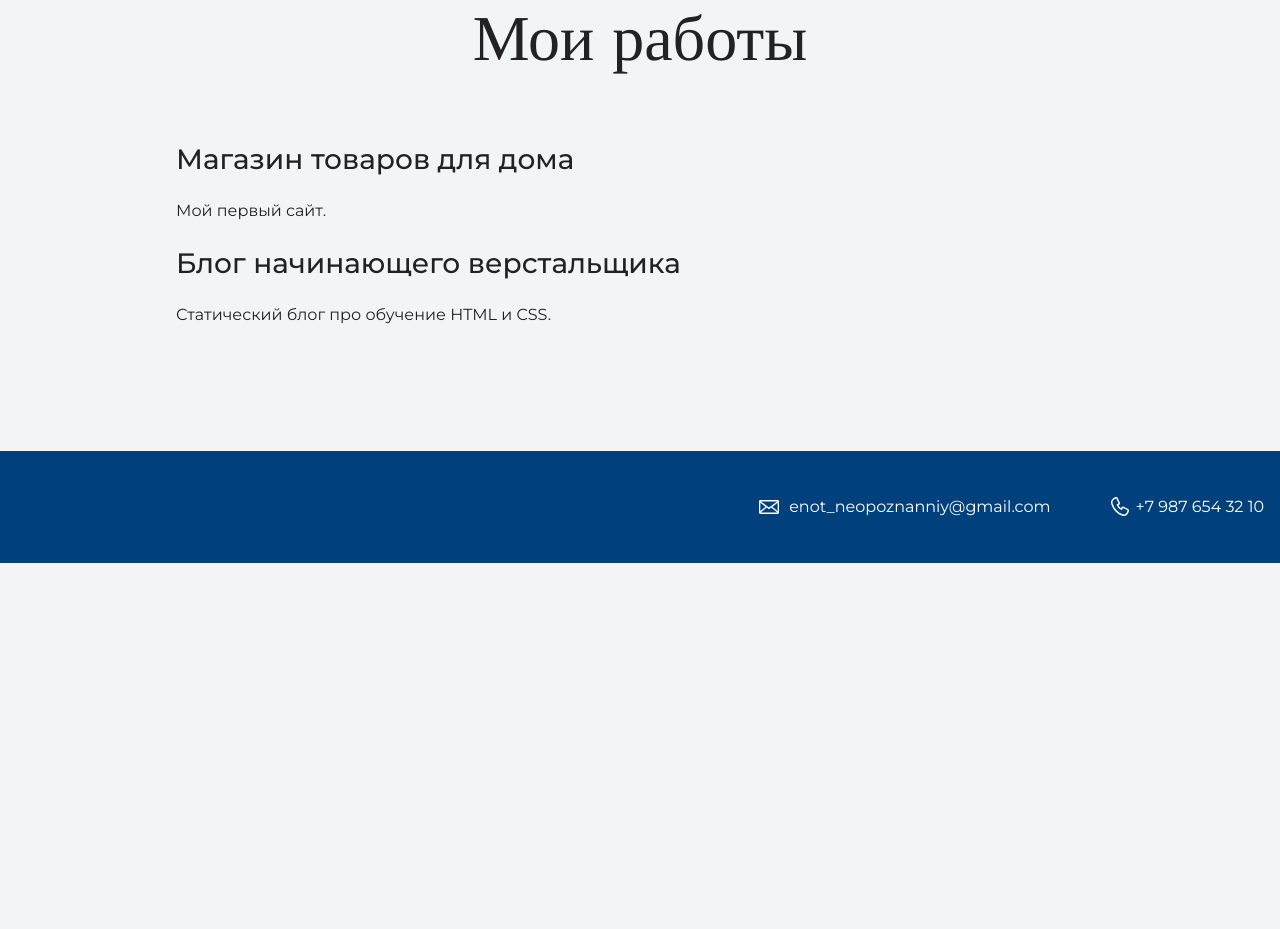
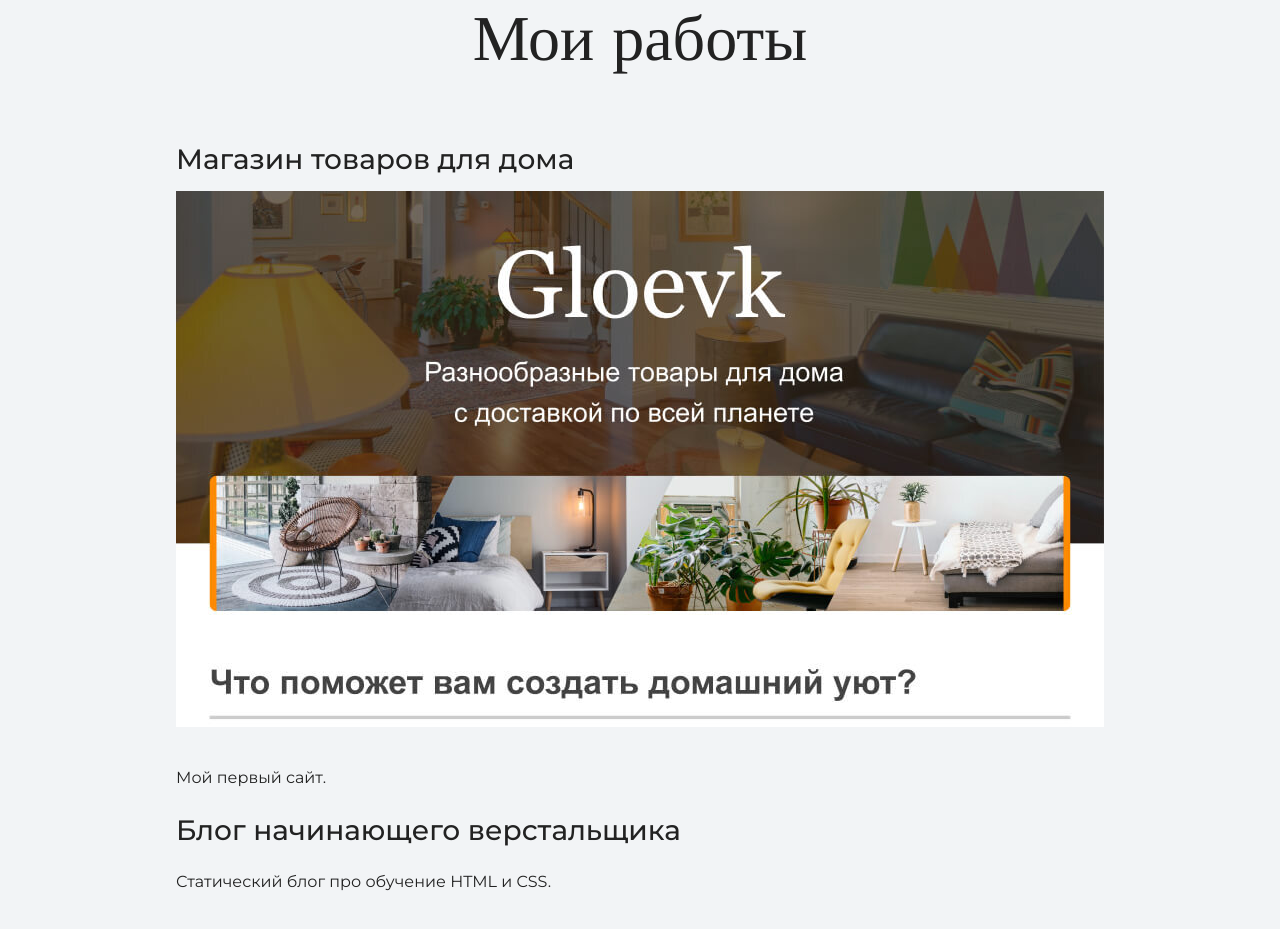
Before and after one commit to lertsnim/site, a plain HTML site: page index.html in a window 1280 px wide. Shown: the part 2052-2981 px from the top of the page. Before the commit the page ends 2615 px from the top, so only its background shows below. Drawn offline with nearby package versions, Linux system fonts and the light colour scheme.

Commit message:
Insterted photo

```diff
--- a/index.html
+++ b/index.html
@@ -40,7 +40,11 @@
       <h2 class="subheading">Мои работы</h2>
 
       <h3>Магазин товаров для дома</h3>
+	<figure class="project-image">
+  		<img src="files/project.jpg" width="928" height="536" alt="Cайт магазина товаров для дома">
+	</figure>
       <p>Мой первый сайт.</p>
+
 
       <h3>Блог начинающего верстальщика</h3>
       <p>Статический блог про обучение HTML и CSS.</p>
```
